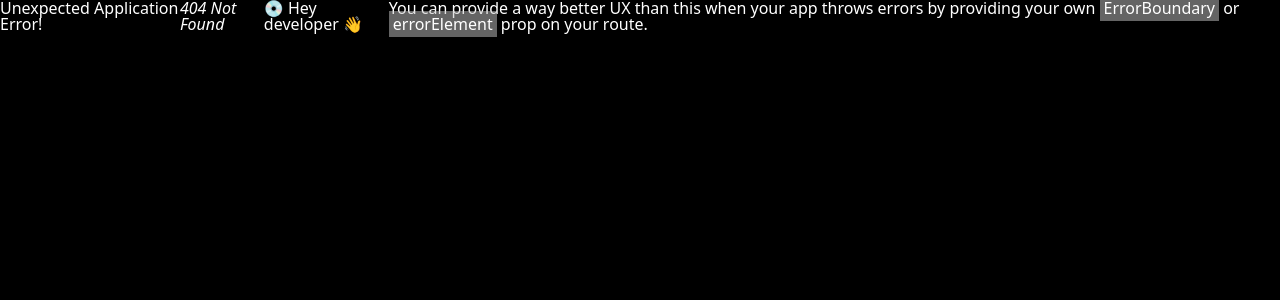
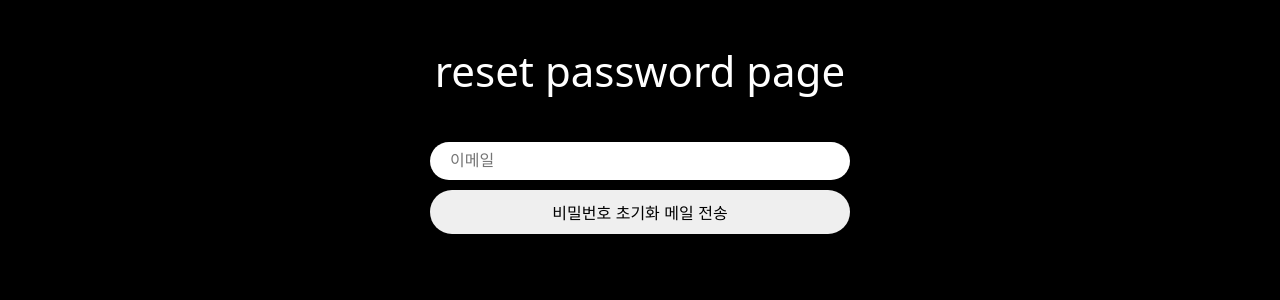
Before and after one commit to HyunSooBae/bae, a React (Vite) app: page /reset-password in a window 1280 px wide. Before the commit this address had no page. Shown: the top 300 px of the page. Built offline with nearby package versions, Linux system fonts and the light colour scheme; the HTML template or start-up script is replaced by a standard one.

Commit message:
Feat: 비밀번호 초기화 이메일 전송 기능 추가 - 비밀번호 초기화할 이메일 주소를 입력하는 컴포넌트 추가

```diff
--- a/src/App.tsx
+++ b/src/App.tsx
@@ -10,6 +10,7 @@ import { useEffect, useState } from 'react'
 import LoadingScreen from './components/loading-screen'
 import { auth } from './firebase'
 import ProtectedRoute from './components/protected-route'
+import ResetPassword from './components/reset-password'
 
 const router = createBrowserRouter([
   {
@@ -33,6 +34,10 @@ const router = createBrowserRouter([
   {
     path: "/create-account",
     element: <CreateAccount />
+  },
+  {
+    path: "reset-password",
+    element: <ResetPassword />,
   }
 ])
 
--- /dev/null
+++ b/src/components/reset-password.tsx
@@ -0,0 +1,39 @@
+// import { verifyPasswordResetCode, confirmPasswordReset } from "firebase/auth"
+import { useState } from 'react'
+import { Form, Input, Title, Wrapper } from '../components/auth-components'
+import { sendPasswordResetEmail } from 'firebase/auth'
+import { auth } from '../firebase'
+import { useNavigate } from 'react-router-dom'
+
+export default function ResetPassword() {
+  const navigate = useNavigate()
+
+  const [email, setEmail] = useState("")
+  const onChange = (e: React.ChangeEvent<HTMLInputElement>) => {
+    const { target: {name, value} } = e
+    if(name === "email") {
+      setEmail(value)
+    }
+  }
+  const onSubmit = async (e: React.FormEvent<HTMLFormElement>) => {
+    e.preventDefault()
+    try {
+      await sendPasswordResetEmail(auth, email)
+      navigate("/")
+    } catch(error) {
+      console.error(error)
+      console.log(error)
+    }
+  }
+
+  return (
+    <Wrapper>
+      <Title>reset password page</Title>
+      <Form onSubmit={onSubmit}>
+        <Input onChange={onChange} name="email" value={email} placeholder="이메일" type="email" required />
+        <Input type="submit" value="비밀번호 초기화 메일 전송" />
+      </Form>
+
+    </Wrapper>
+  )
+}
--- a/src/routes/login.tsx
+++ b/src/routes/login.tsx
@@ -50,6 +50,7 @@ export default function CreateAccount() {
         <Input type="submit" value={isLoading ? "loading..." : "로그인"} />
       </Form>
       {error !== "" ? <Error>{error}</Error> : null}
+      <Link to="/reset-password">비밀번호를 잃어버렸어요</Link>
       <Switcher>
         계정이 없으세요? <Link to="/create-account">회원가입하기 &rarr;</Link>
       </Switcher>
```
